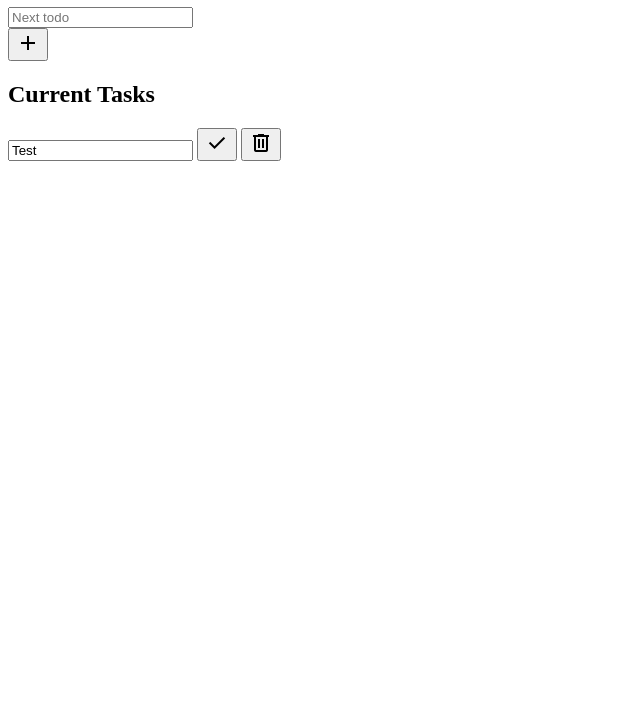
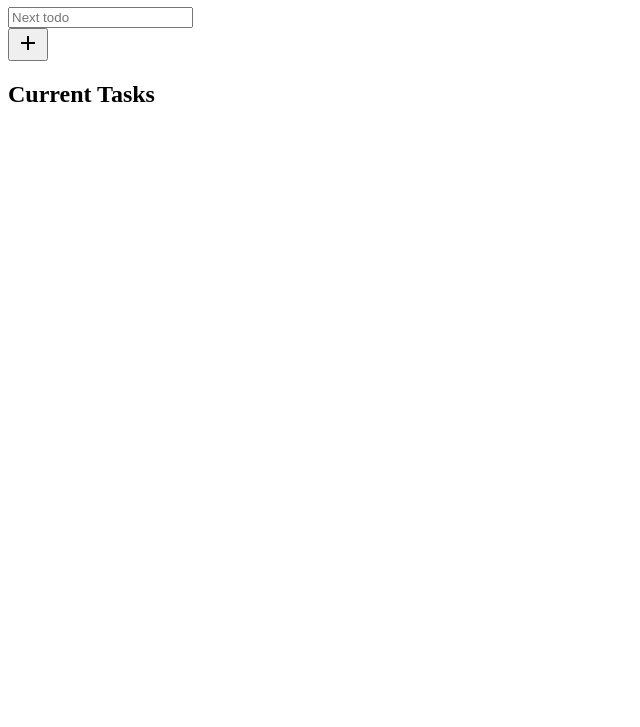
Before and after one commit to mariby21/todo-app, a website: page dist/index.html in a window 1280 px wide. Shown: the part 73-800 px from the top of the page, without its empty margins (0-640 px from the left). Drawn offline with nearby package versions, Linux system fonts and the light colour scheme.

Commit message:
git ignore

```diff
--- a/dist/index.html
+++ b/dist/index.html
@@ -6,9 +6,9 @@
     <meta name="viewport" content="width=device-width, initial-scale=1.0">
     <title>Document</title>
     <link rel="stylesheet" href="https://fonts.googleapis.com/css2?family=Material+Symbols+Outlined:opsz,wght,FILL,GRAD@48,400,0,0">
-    <link rel="stylesheet" href="/index.3a01df49.css">
-    <script src="/index.8cfc62b9.js" defer=""></script>
-  </head>
+    <link rel="stylesheet" href="/style.e308ff8e.css">
+    <script type="module" src="/script.75da7f30.js"></script>
+  <script src="/style.e308ff8e.js"></script></head>
   <body>
     <header>
       <h1>Todo List</h1>
@@ -30,17 +30,7 @@
         <h2>Current Tasks</h2>
       </div>
 
-      <div class="wrap">
-        <div class="todo">
-          <input class="todo-input1" type="text" readonly="" value="Test">
-          <button class="btn btn-check">
-            <span class="material-symbols-outlined"> check </span>
-          </button>
-          <button class="btn btn-delete">
-            <span class="material-symbols-outlined"> delete </span>
-          </button>
-        </div>
-      </div>
+      <div class="wrap"></div>
     </div>
   </body>
 </html>
```
Also changed, not shown: 1 other file.
